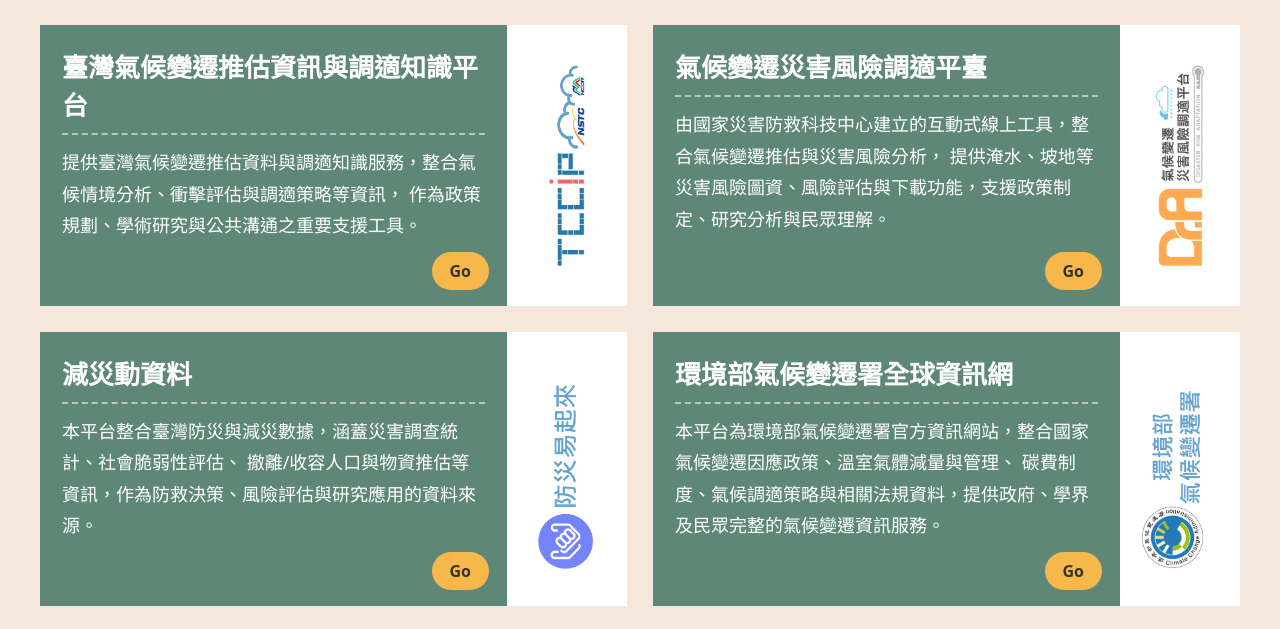
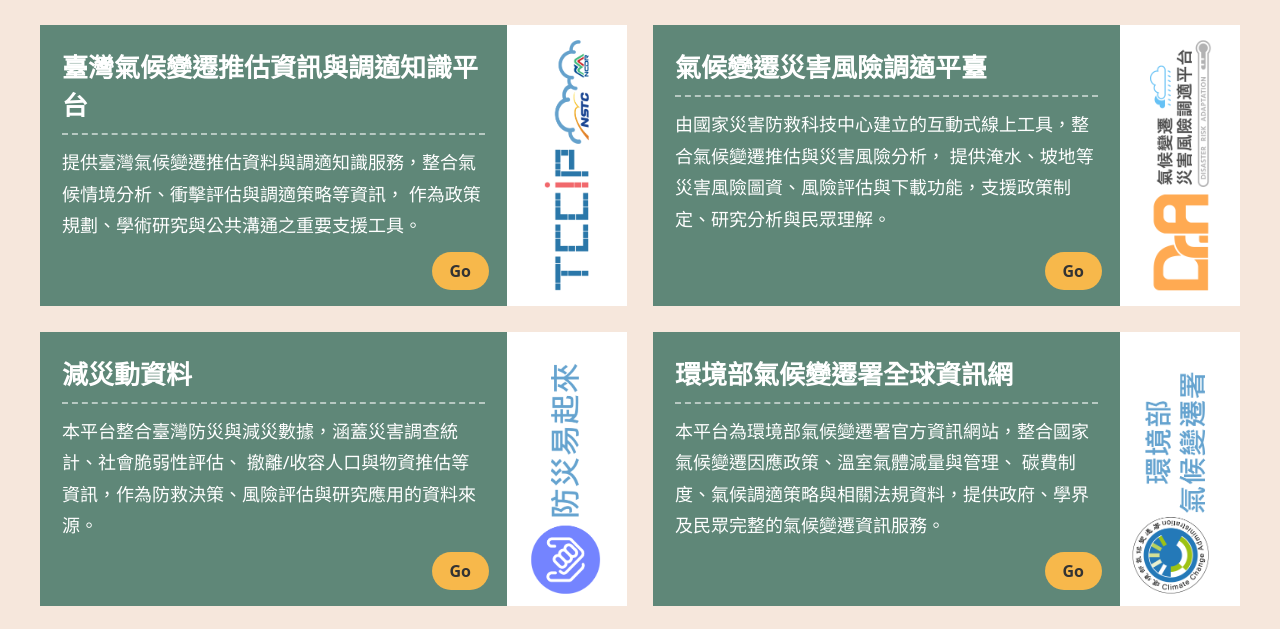
Before and after one commit to yichun0309/1, a plain HTML site: page index.html in a window 1280 px wide. Shown: the part 116-745 px from the top of the page. Drawn offline with Linux system fonts and the light colour scheme.

Commit message:
Increase max dimensions for side images

```diff
--- a/index.html
+++ b/index.html
@@ -83,8 +83,8 @@
 
     /* ✅ 圖片逆時針轉 90 度（頭朝左） */
     .side img{
-      max-width:200px;
-      max-height:250px;
+      max-width:250px;
+      max-height:300px;
       width:auto;
       height:auto;
       object-fit:contain;
```
